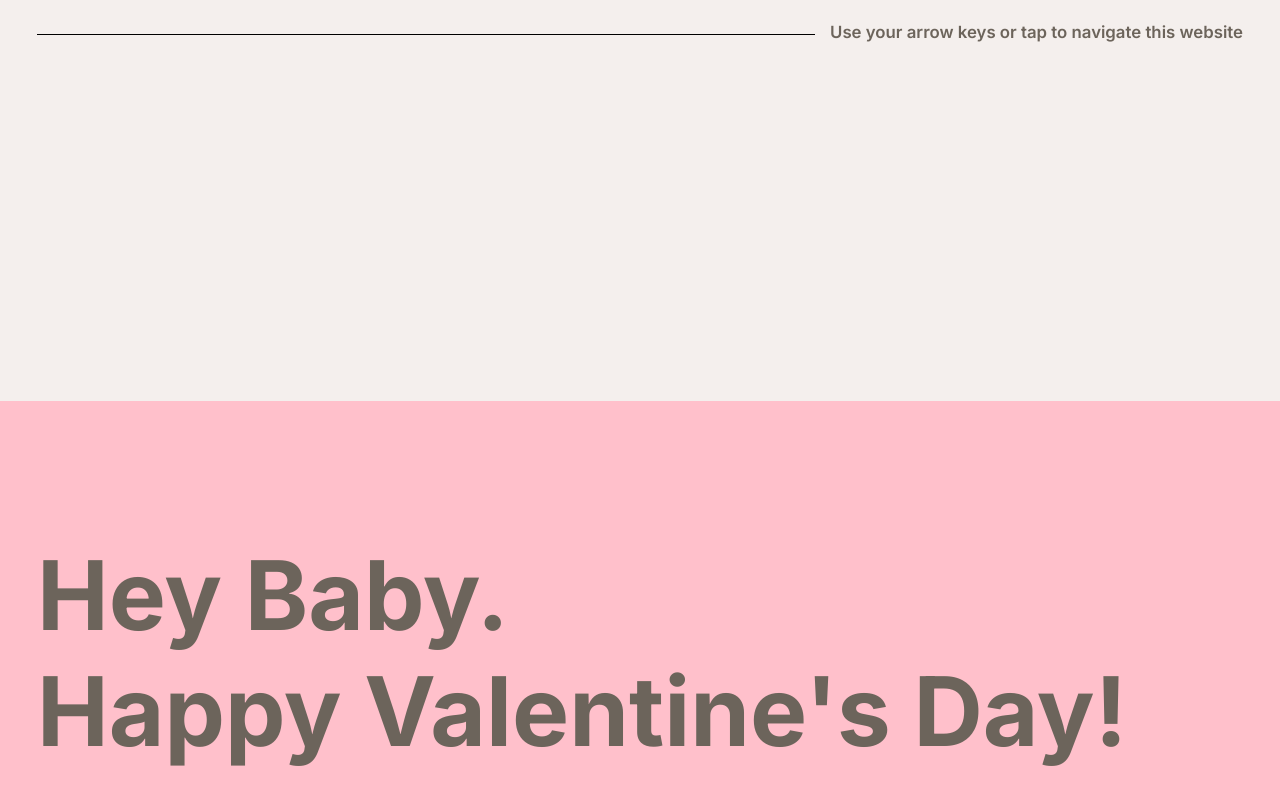
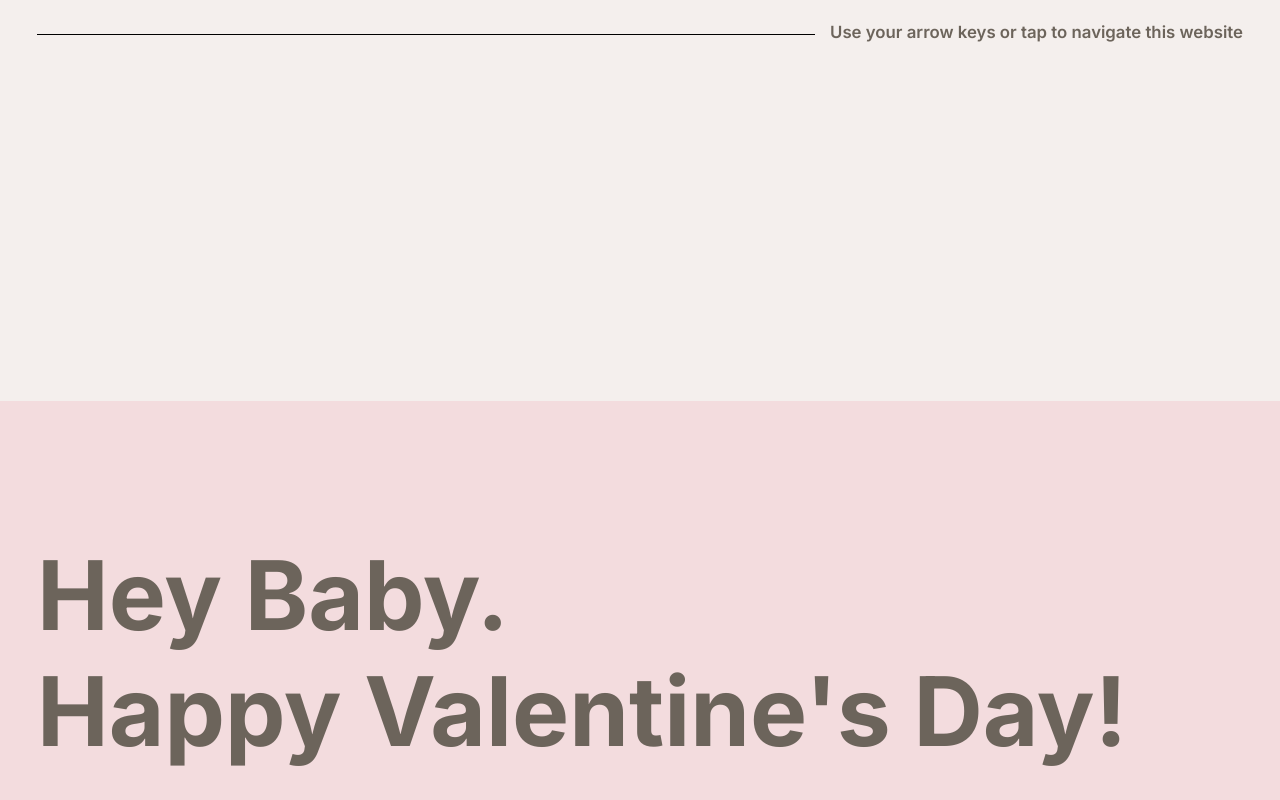
Before and after one commit to XinruiG2/Valentines, a React (Create React App) app: page / in a window 1280 px wide. Built offline with nearby package versions, Linux system fonts and the light colour scheme.

Commit message:
one more check

```diff
--- a/src/pages/LaunchPage.js
+++ b/src/pages/LaunchPage.js
@@ -41,7 +41,7 @@ const LeftContainer = styled.div`
     justify-content: flex-end;
     padding: 31px 37px;
     box-sizing: border-box;
-    background-color: pink;
+    background-color: rgb(243,220,222);
 
     @media (max-width: 1000px) {
         padding: 31px 39px;
--- a/src/pages/PageOne.js
+++ b/src/pages/PageOne.js
@@ -19,10 +19,10 @@ const FadeInContainer = styled.div`
 const Container = styled(FadeInContainer)`
     animation: ${fadeIn} 0.75s forwards;
     width: 100vw;
-    height: 100vh;
+    height: ${props => props.height}px;
     position: relative;
     overflow: hidden;
-    background: linear-gradient(to bottom, rgb(244, 239, 237) 52%, rgb(224, 219, 217) 48%, rgb(224, 219, 217) 100%);
+    background: linear-gradient(to bottom, rgb(244, 239, 237) 54%, rgb(243,220,222) 46%, rgb(224, 219, 217) 100%);
     color: rgb(108,100,91);
     font-family: 'Inter', serif;
     box-sizing: border-box;
@@ -71,6 +71,7 @@ const Wrapper = styled.div`
 
 const PageOne = () => {
     const navigate = useNavigate();
+    const viewportHeight = window.innerHeight;
 
     useEffect(() => {
     const handleKeyDown = (event) => {
@@ -82,15 +83,21 @@ const PageOne = () => {
         }
     };
 
+    const handleTouchEnd = () => {
+        navigate('/page2');
+    };
+
     window.addEventListener('keydown', handleKeyDown);
+    window.addEventListener('touchend', handleTouchEnd);
 
     return () => {
         window.removeEventListener('keydown', handleKeyDown);
+        window.removeEventListener('touchend', handleTouchEnd);
     };
     }, [navigate]);
 
   return (
-    <Container>
+    <Container height={viewportHeight}>
         <Wrapper>
             <Text>Here's</Text>
             <Text>something</Text>
```
